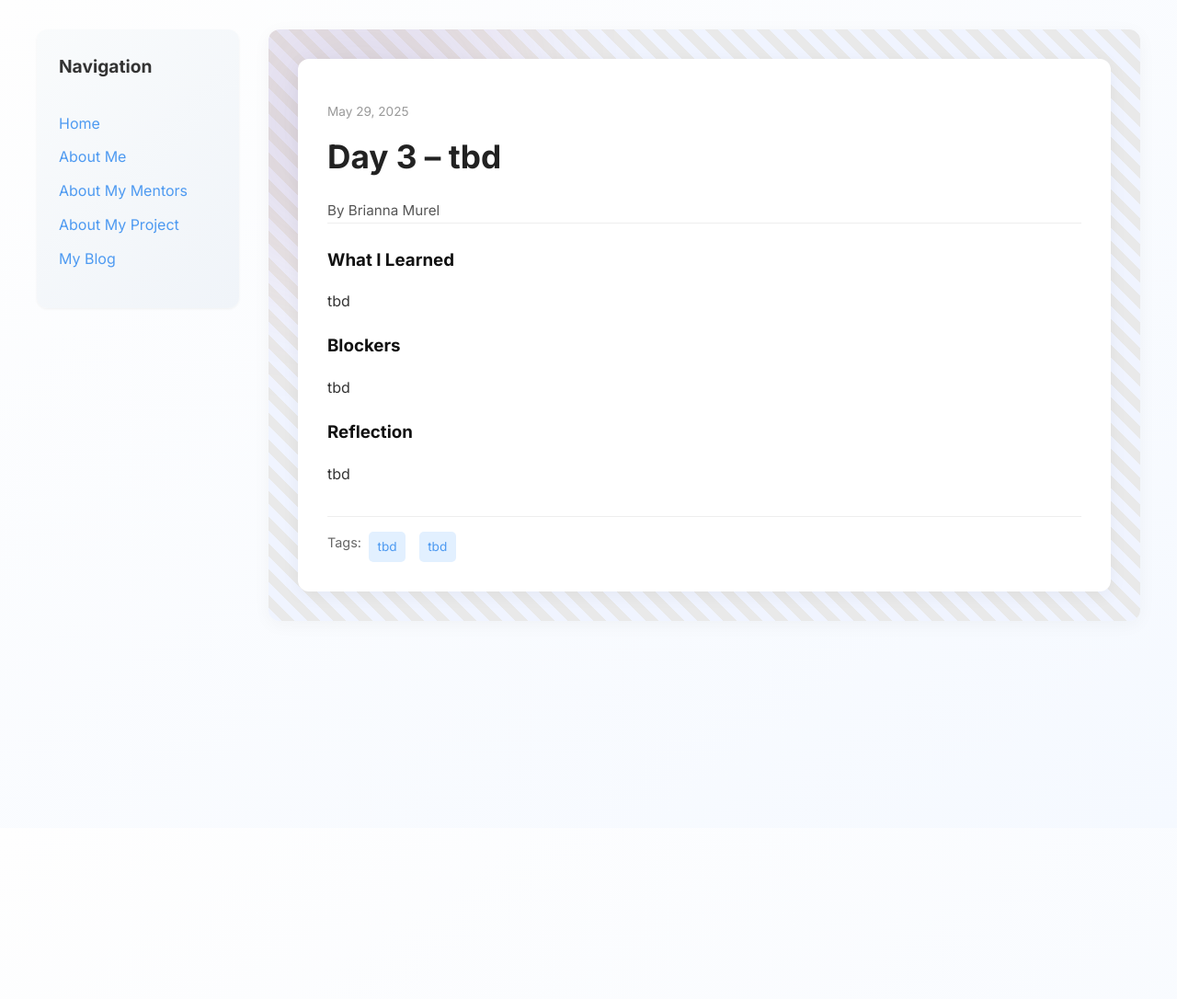
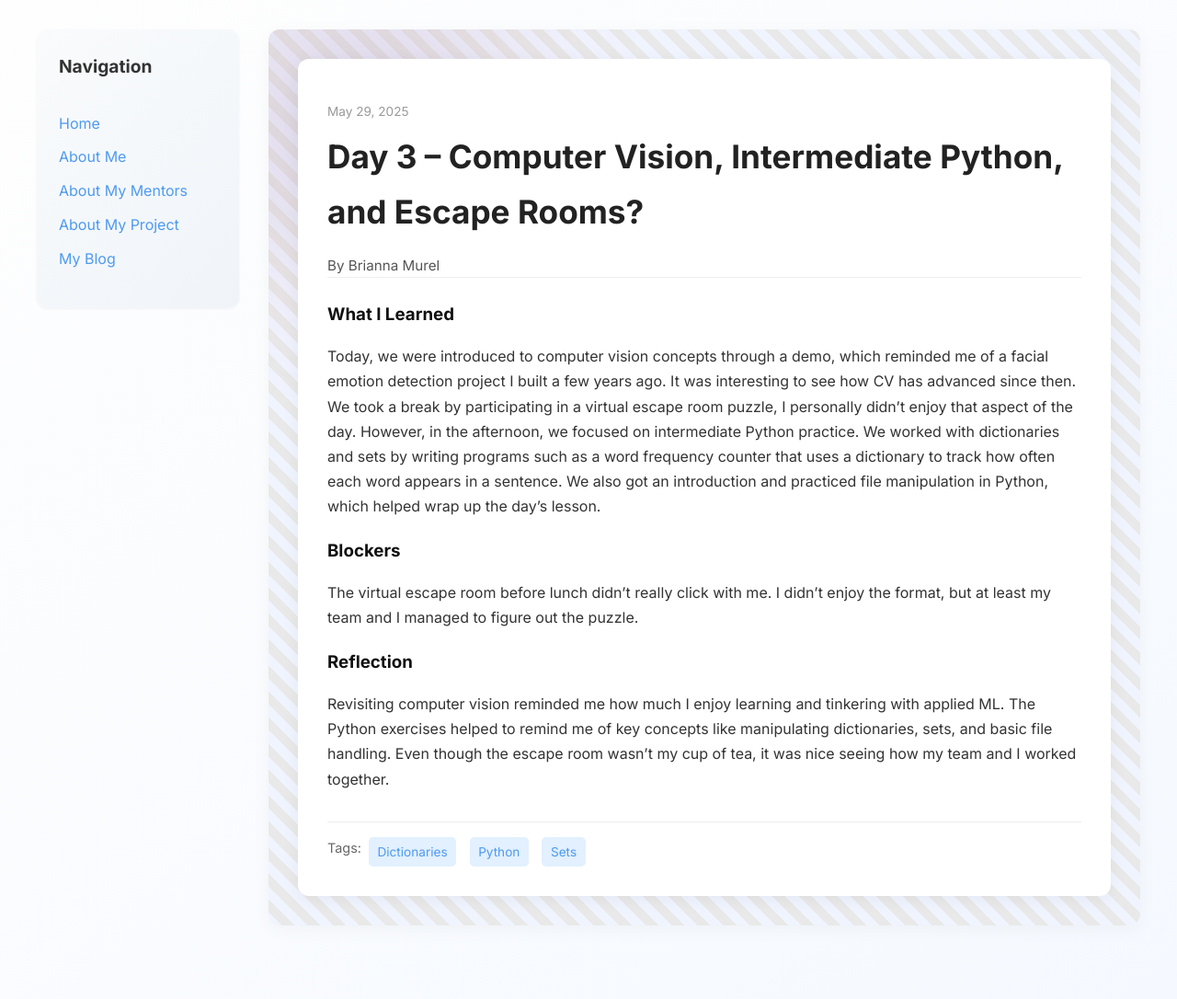
Before and after one commit to brmu22/brmu22.github.io, a Jekyll site: the page built from _posts/2025-05-29-day-3.md, in a window 1280 px wide. Shown: the whole page at 92% size. Built offline with Jekyll 4.4.1, drawn with Linux system fonts in a browser that asks for light colours; before the commit the page ends 900 px from its top, so only the background shows below that.

Commit message:
Update 2025-05-29-day-3.md

```diff
--- a/_posts/2025-05-29-day-3.md
+++ b/_posts/2025-05-29-day-3.md
@@ -1,17 +1,17 @@
 ---
 layout: post
-title: "Day 3 – tbd"
+title: "Day 3 – Computer Vision, Intermediate Python, and Escape Rooms?"
 date: 2025-05-29
 author: Brianna Murel
 permalink: /day3.html
-tags: ["tbd", "tbd"]
+tags: ["Dictionaries", "Python", "Sets"]
 
 what_i_learned: |
-  tbd
+  Today, we were introduced to computer vision concepts through a demo, which reminded me of a facial emotion detection project I built a few years ago. It was interesting to see how CV has advanced since then. We took a break by participating in a virtual escape room puzzle, I personally didn't enjoy that aspect of the day. However, in the afternoon, we focused on intermediate Python practice. We worked with dictionaries and sets by writing programs such as a word frequency counter that uses a dictionary to track how often each word appears in a sentence. We also got an introduction and practiced file manipulation in Python, which helped wrap up the day’s lesson.
 
 blockers: |
-  tbd
+  The virtual escape room before lunch didn’t really click with me. I didn’t enjoy the format, but at least my team and I managed to figure out the puzzle.
 
 reflection: |
-  tbd
+  Revisiting computer vision reminded me how much I enjoy learning and tinkering with applied ML. The Python exercises helped to remind me of key concepts like manipulating dictionaries, sets, and basic file handling. Even though the escape room wasn’t my cup of tea, it was nice seeing how my team and I worked together.
 ---
```
